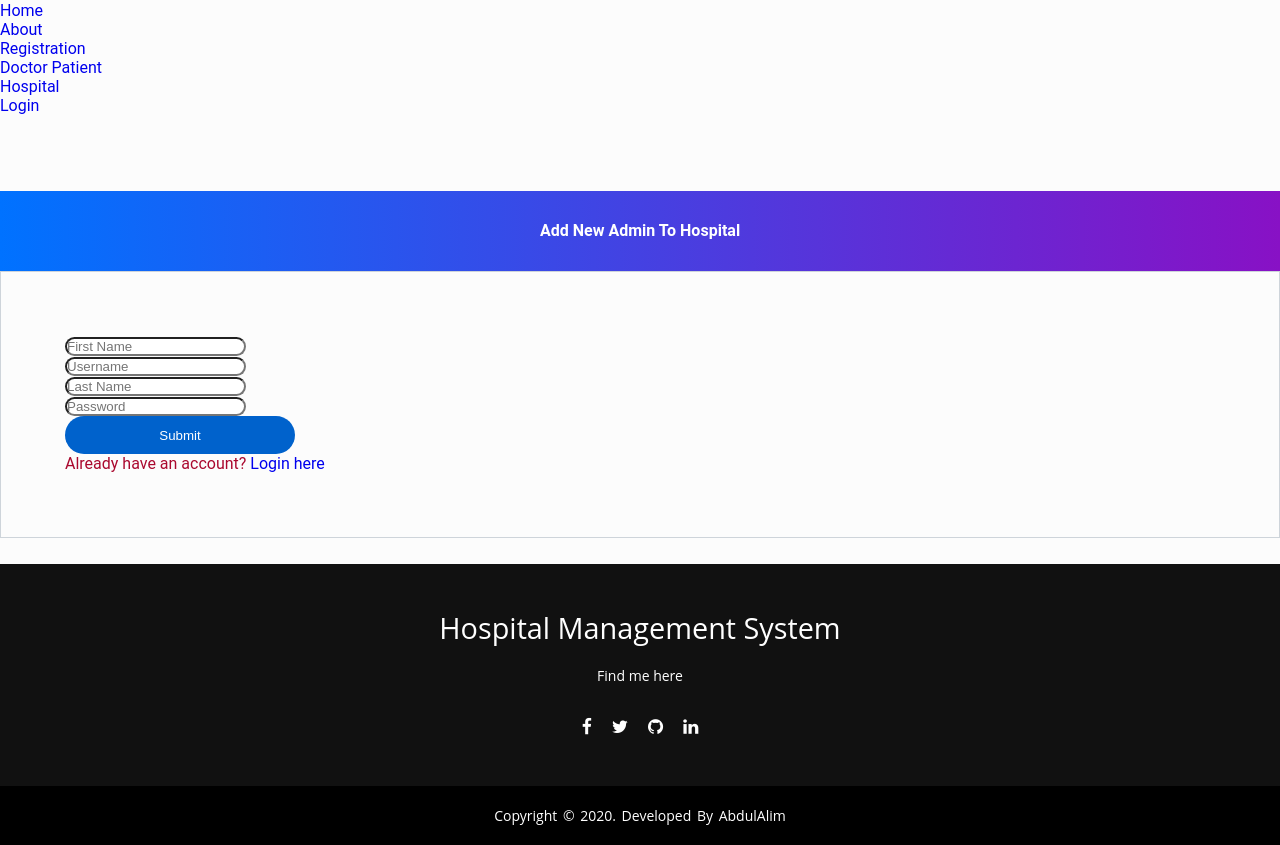
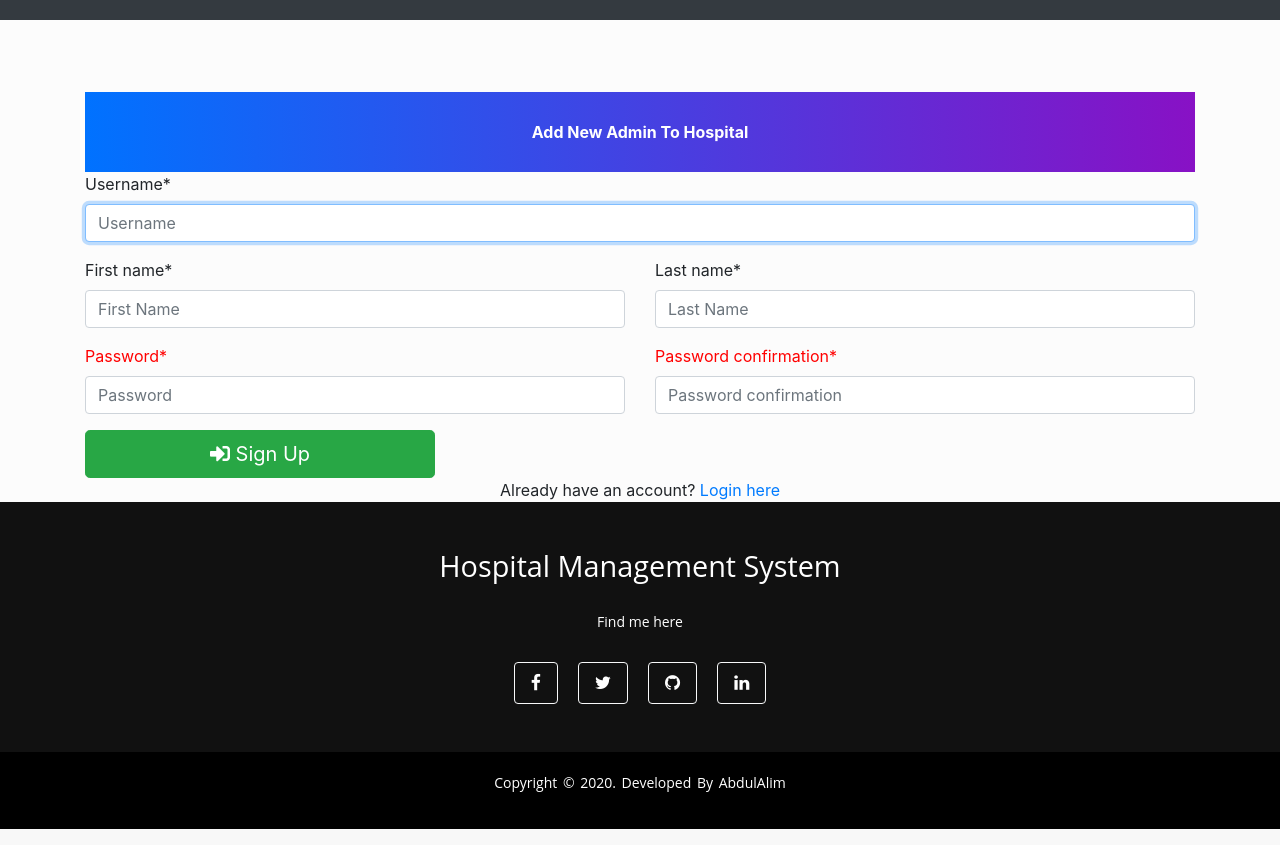
Before and after one commit to md-abdul-alim/Hospital-Management-System, a Django app: page /registration/ in a window 1280 px wide. Shown: the part 322-1167 px from the top of the page. Run offline with Django 3.2, Linux system fonts and the light colour scheme; some libraries are stand-ins or nearby versions.

Commit message:
Hospital admin registration complete

```diff
--- a/hospital/views.py
+++ b/hospital/views.py
@@ -8,6 +8,7 @@
 from datetime import datetime,timedelta,date
 from django.conf import settings
 from hospital.validators import redirectlogin
+from patient.forms import CreateUserForm
 
 #login START
 
@@ -82,17 +83,15 @@
     if request.user.is_authenticated:
         return redirectlogin(request)
     else:
-        form=forms.AdminSigupForm()
+        adminForm=CreateUserForm()
         if request.method=='POST':
-            form=forms.AdminSigupForm(request.POST)
-            if form.is_valid():
-                user=form.save()
-                user.set_password(user.password)
-                user.save()
-                my_admin_group = Group.objects.get_or_create(name='ADMIN')
-                my_admin_group[0].user_set.add(user)
-                return HttpResponseRedirect('adminlogin')
-        return render(request,'hospital/registration/hospitalsignup.html',{'form':form})
+            adminForm=CreateUserForm(request.POST)
+            if adminForm.is_valid():
+                adminForm=adminForm.save()
+                group = Group.objects.get(name='ADMIN')
+                adminForm.groups.add(group)
+                return redirect('login')
+        return render(request,'hospital/registration/hospitalsignup.html',{'adminForm':adminForm})
 
 
 #-----------for checking user is doctor , patient or admin(by sumit)
--- a/templates/hospital/homebase.html
+++ b/templates/hospital/homebase.html
@@ -8,7 +8,16 @@
   <link rel="stylesheet" href="https://maxcdn.bootstrapcdn.com/font-awesome/4.7.0/css/font-awesome.min.css">
   <link rel="stylesheet" href="https://stackpath.bootstrapcdn.com/font-awesome/4.7.0/css/font-awesome.min.css" integrity="sha384-wvfXpqpZZVQGK6TAh5PVlGOfQNHSoD2xbE+QkPxCAFlNEevoEH3Sl0sibVcOQVnN" crossorigin="anonymous">
   <link rel="stylesheet" href="https://cdnjs.cloudflare.com/ajax/libs/font-awesome/5.14.0/css/all.min.css" integrity="sha512-1PKOgIY59xJ8Co8+NE6FZ+LOAZKjy+KY8iq0G4B3CyeY6wYHN3yt9PW0XpSriVlkMXe40PTKnXrLnZ9+fkDaog==" crossorigin="anonymous" />
-
+  <style type="text/css">
+  .note {
+    text-align: center;
+    height: 80px;
+    background: -webkit-linear-gradient(left, #0072ff, #8811c5);
+    color: #fff;
+    font-weight: bold;
+    line-height: 80px;
+  }
+  </style>
 </head>
 
 <body>
--- a/templates/hospital/registration/hospitalsignup.html
+++ b/templates/hospital/registration/hospitalsignup.html
@@ -1,106 +1,56 @@
-<!DOCTYPE html>
+{% extends 'hospital/homebase.html' %}
+{% load static %}
+{% load crispy_forms_tags %}
+{%block content%}
 
-{% load widget_tweaks %}
-<html lang="en" dir="ltr">
-
-<head>
-  <meta charset="utf-8">
-  <meta name="viewport" content="width=device-width, initial-scale=1, shrink-to-fit=no">
-  <title>LazyCoder || sumit</title>
-  <style type="text/css">
-    body {
-      color: #aa082e;
-      background-color: #b6bde7;
-      font-family: 'Roboto', sans-serif;
-    }
-
-    a:link {
-      text-decoration: none;
-    }
-
-    .note {
-      text-align: center;
-      height: 80px;
-      background: -webkit-linear-gradient(left, #0072ff, #8811c5);
-      color: #fff;
-      font-weight: bold;
-      line-height: 80px;
-    }
-
-    .form-content {
-      padding: 5%;
-      border: 1px solid #ced4da;
-      margin-bottom: 2%;
-    }
-
-    .form-control {
-      border-radius: 1.5rem;
-    }
-
-    .btnSubmit {
-      border: none;
-      border-radius: 1.5rem;
-      padding: 1%;
-      width: 20%;
-      cursor: pointer;
-      background: #0062cc;
-      color: #fff;
-    }
-  </style>
-
-</head>
-
-
-<body>
-  {% include "hospital/navbar.html" %}
-  <br>
-  <br>
-  <br>
-  <br>
-
-
-
-
-  <!--- signup page for admin by admin(sumit)  ---------->
-  <form method="post">
+  <form method="POST" enctype="multipart/form-data">
+    <div class="mt-5 pt-4">
+     </div>
     {% csrf_token %}
     <div class="container register-form">
       <div class="form">
         <div class="note">
           <p>Add New Admin To Hospital</p>
         </div>
+        <!-- <div class="col-md-12" style="color:Blue">
+          <h4 class="text-center">Patient Registrationl</h4>
+        </div> -->
 
         <div class="form-content">
+          <!-- start -->
+          <div class="row" >
+              <div class="col-md-12">
+                {{adminForm.username | as_crispy_field}}
+              </div>
+          </div>
+          <div class="row" >
+              <div class="col-md-6">
+                  {{adminForm.first_name | as_crispy_field}}
+              </div>
+              <div class="col-md-6">
+                  {{adminForm.last_name | as_crispy_field}}
+              </div>
+          </div>
+
+          <div class="row" style="color: red">
+              <div class="col-md-6">
+                  {{adminForm.password1 | as_crispy_field}}
+              </div>
+              <div class="col-md-6">
+                  {{adminForm.password2 | as_crispy_field}}
+              </div>
+          </div>
+          <!-- end -->
           <div class="row">
-            <div class="col-md-6">
-              <div class="form-group">
-                {% render_field form.first_name class="form-control" placeholder="First Name" %}
-              </div>
-              <div class="form-group">
-                {% render_field form.username class="form-control" placeholder="Username" %}
-              </div>
-
-            </div>
-            <div class="col-md-6">
-              <div class="form-group">
-                {% render_field form.last_name class="form-control" placeholder="Last Name" %}
-              </div>
-              <div class="form-group">
-                {% render_field form.password class="form-control" placeholder="Password" %}
-              </div>
-
+            <div class="col-md-4">
+                <button type="submit" class="btn btn-success btn-block btn-lg"><i class="fas fa-sign-in-alt"></i> Sign Up</button>
             </div>
           </div>
-          <button type="submit" class="btnSubmit">Submit</button>
-          <div class="text-center">Already have an account? <a href="adminlogin">Login here</a></div>
+          <div class="text-center">Already have an account? <a href="{% url 'login' %}">Login here</a></div>
+
         </div>
       </div>
     </div>
 
   </form>
-
-
-  {% include "hospital/footer.html" %}
-</body>
-
-</html>
+{%endblock content%}
```
Also changed, not shown: doctor/views.py (+0 -56 lines).
